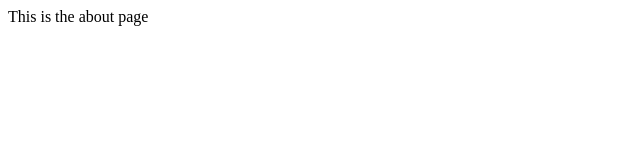
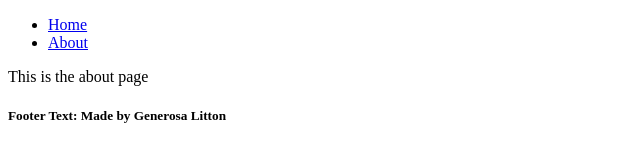
Before and after one commit to glitton/gatsby-contentful-demo, a Gatsby site: page /about in a window 1280 px wide. Shown: the whole page, without its empty margins (0-640 px from the left). Built offline with nearby package versions, Linux system fonts and the light colour scheme; Gatsby itself is replaced by a stand-in of ours.

Commit message:
added wrapper component

```diff
--- /dev/null
+++ b/src/components/Footer.js
@@ -0,0 +1,11 @@
+import React from "react";
+
+const Footer = () => {
+  return (
+    <footer>
+      <h5>Footer Text: Made by Generosa Litton</h5>
+    </footer>
+  );
+};
+
+export default Footer;
--- /dev/null
+++ b/src/components/Layout.js
@@ -0,0 +1,16 @@
+import React from "react";
+import Navbar from "./Navbar";
+import Footer from "./Footer";
+
+const Layout = ({ children }) => {
+  console.log("object", children);
+  return (
+    <>
+      <Navbar />
+      {children}
+      <Footer />
+    </>
+  );
+};
+
+export default Layout;
--- /dev/null
+++ b/src/components/Navbar.js
@@ -0,0 +1,19 @@
+import React from "react";
+import { Link } from "gatsby";
+
+const Navbar = () => {
+  return (
+    <nav>
+      <ul>
+        <li>
+          <Link to="/">Home</Link>
+        </li>
+        <li>
+          <Link to="/about">About</Link>
+        </li>
+      </ul>
+    </nav>
+  );
+};
+
+export default Navbar;
--- a/src/pages/about.js
+++ b/src/pages/about.js
@@ -1,7 +1,8 @@
-import React from "react"
+import React from "react";
+import Layout from "../components/Layout";
 
 const about = () => {
-  return <div>This is the about page</div>
-}
+  return <Layout>This is the about page</Layout>;
+};
 
-export default about
+export default about;
```
Also changed, not shown: src/pages/index.js (+7 -2 lines), 1 other file.
